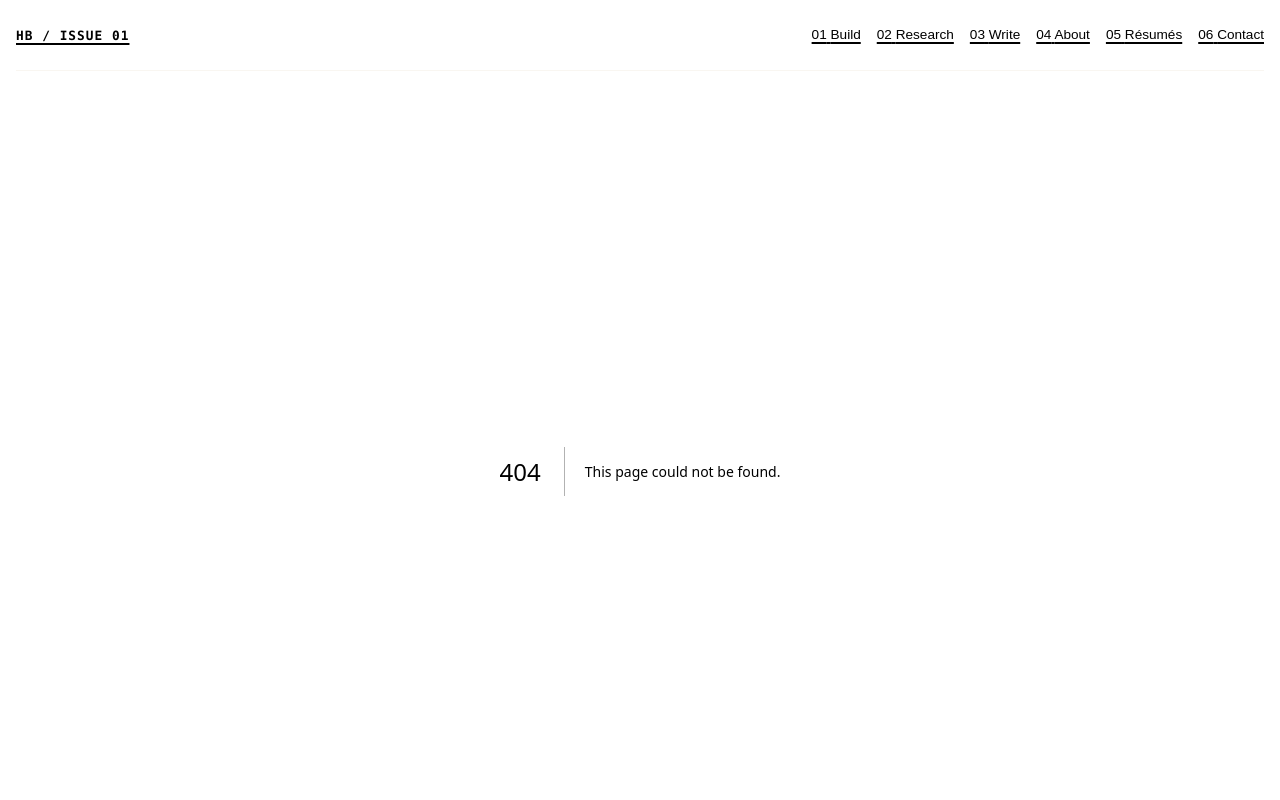
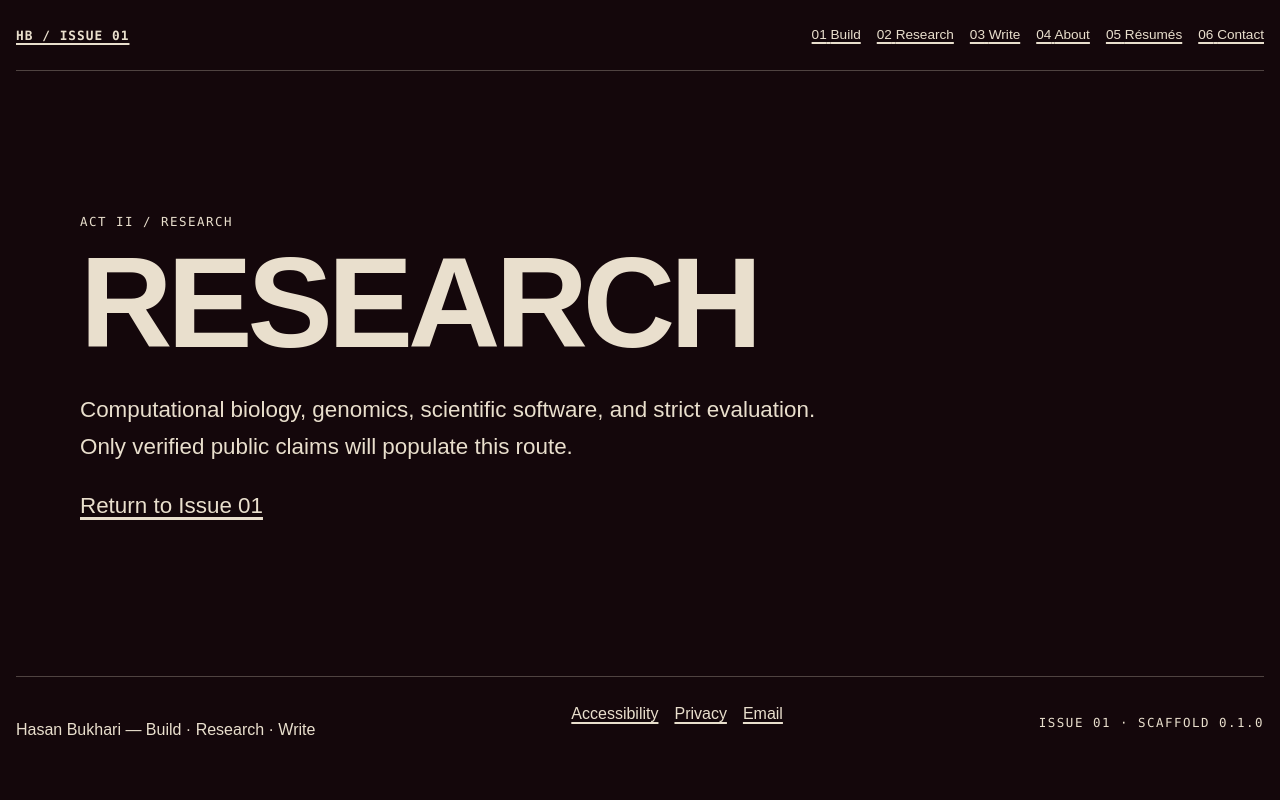
Before and after one commit to glitchmatrix-jpg/hasan-bukhari-portfolio, a Next.js app: page /research in a window 1280 px wide. Before the commit this address had no page. Shown: the top 800 px of the page. Built offline with nearby package versions, Linux system fonts and the light colour scheme.

Commit message:
feat: add Research route shell

```diff
--- /dev/null
+++ b/src/app/research/page.tsx
@@ -0,0 +1,5 @@
+import { PhaseNotice } from "@/components/site/PhaseNotice";
+
+export default function ResearchPage() {
+  return <PhaseNotice eyebrow="ACT II / RESEARCH" title="Research" description="Computational biology, genomics, scientific software, and strict evaluation. Only verified public claims will populate this route." />;
+}
```
